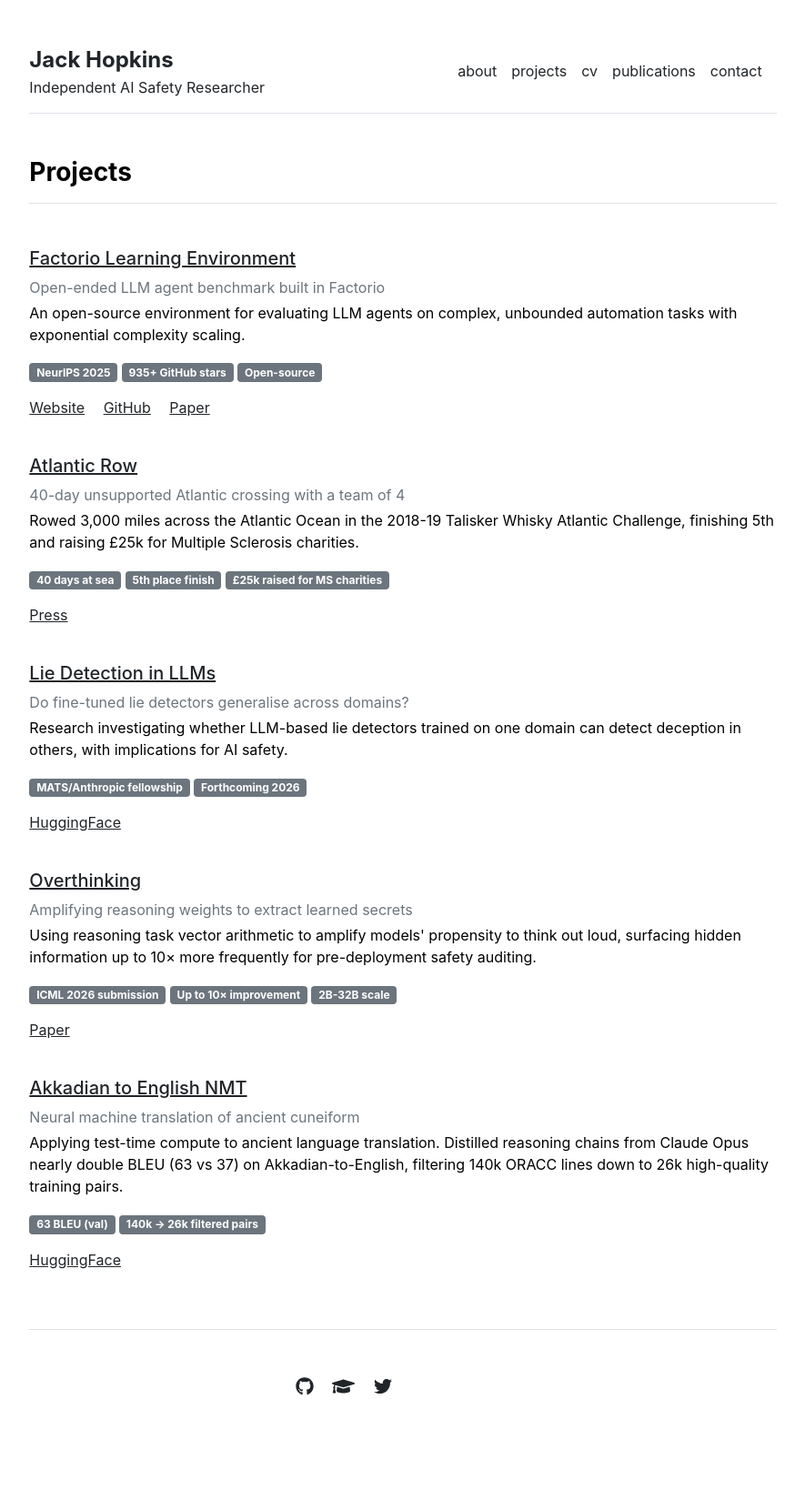
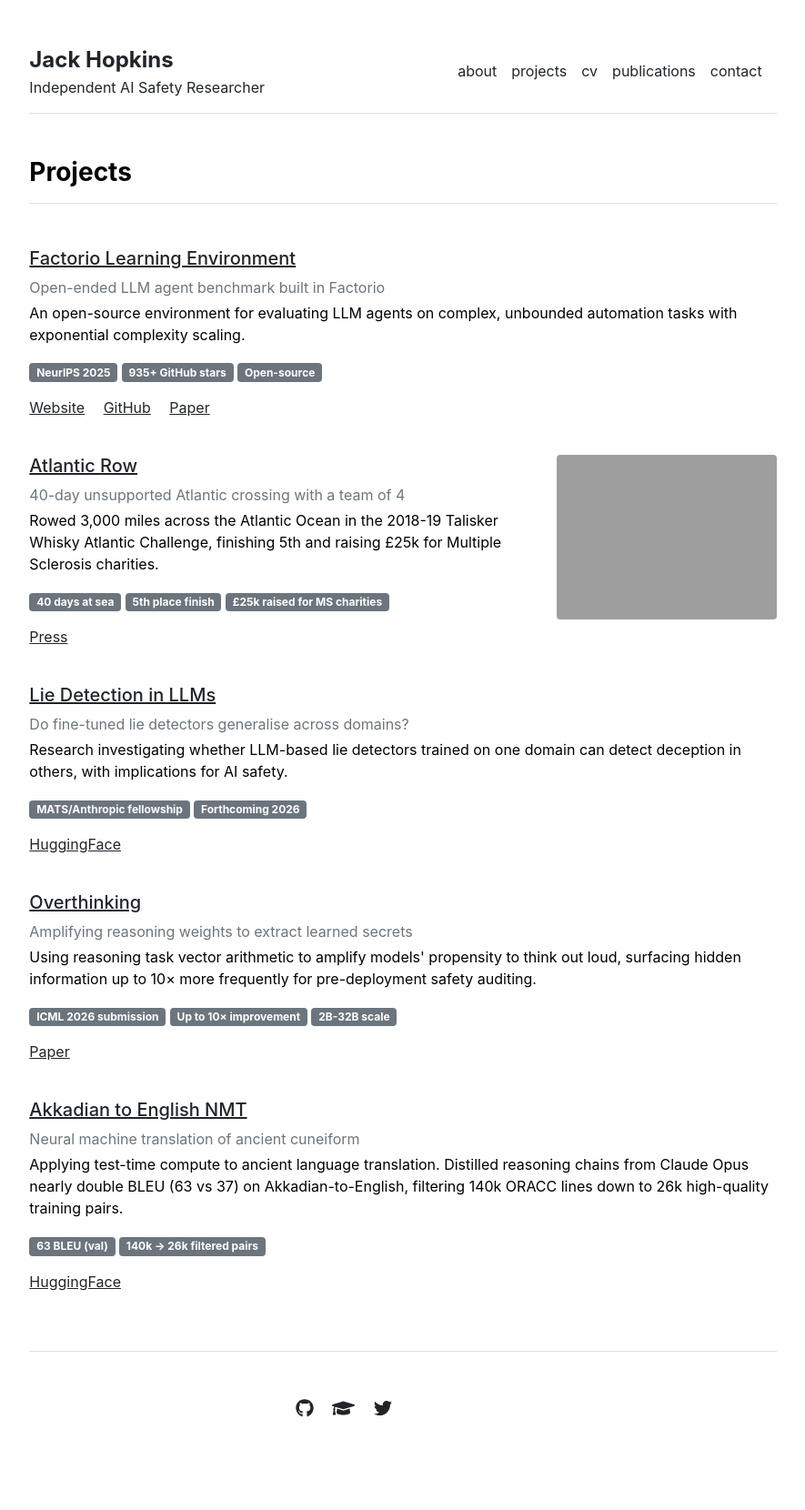
Before and after one commit to JackHopkins/JackHopkins.github.io, a Jekyll site: the page built from projects.md, in a window 1280 px wide. Shown: the whole page at 91% size, without its empty margins (197-1082 px from the left). Built offline with Jekyll 4.4.1, drawn with Linux system fonts in a browser that asks for light colours; before the commit the page ends 1636 px from its top, so only the background shows below that.

Commit message:
Show rowing photo on Atlantic Row project listing and detail page
Co-Authored-By: Claude Fable 5 <noreply@anthropic.com>

```diff
--- a/_data/projects.yml
+++ b/_data/projects.yml
@@ -10,7 +10,6 @@
     - {label: "Website", url: "https://jackhopkins.github.io/factorio-learning-environment/"}
     - {label: "GitHub", url: "https://github.com/JackHopkins/factorio-learning-environment"}
     - {label: "Paper", url: "https://arxiv.org/abs/2503.09617"}
-  image: "/assets/images/projects/factorio-placeholder.png"
 
 - slug: atlantic-row
   title: "Atlantic Row"
@@ -22,7 +21,7 @@
     - "£25k raised for MS charities"
   links:
     - {label: "Press", url: "https://www.adventure52.com/news/the-teams-taking-on-the-talisker-whisky-atlantic-challenge/"}
-  image: "/assets/images/projects/atlantic-placeholder.png"
+  image: "/assets/img/rowing.png"
 
 - slug: lie-detection
   title: "Lie Detection in LLMs"
@@ -33,7 +32,6 @@
     - "Forthcoming 2026"
   links:
     - {label: "HuggingFace", url: "https://huggingface.co/Noddybear"}
-  image: "/assets/images/projects/lie-detection-placeholder.png"
 
 - slug: overthinking
   title: "Overthinking"
@@ -45,7 +43,6 @@
     - "2B-32B scale"
   links:
     - {label: "Paper", url: "https://arxiv.org/abs/2607.08173"}
-  image: "/assets/images/projects/overthinking-placeholder.png"
 
 - slug: akkadian-nmt
   title: "Akkadian to English NMT"
@@ -56,4 +53,3 @@
     - "140k → 26k filtered pairs"
   links:
     - {label: "HuggingFace", url: "https://huggingface.co/Noddybear/akkadian-qwen3-4b"}
-  image: "/assets/images/projects/akkadian-placeholder.png"
--- a/_layouts/projects.html
+++ b/_layouts/projects.html
@@ -7,7 +7,7 @@ layout: default
 <h3 class="fw-bold border-bottom pb-3 mb-5">Projects</h3>
 {% for project in site.data.projects %}
 <div class="row g-5 mb-4">
-  <div>
+  <div class="{% if project.image %}col-md-8{% endif %}">
     <h5><a href="{{ site.github.url }}/projects/{{ project.slug }}">{{ project.title }}</a></h5>
     <p class="text-muted mb-1">{{ project.tagline }}</p>
     <p>{{ project.description }}</p>
@@ -24,5 +24,10 @@ layout: default
     </p>
     {% endif %}
   </div>
+  {% if project.image %}
+  <div class="col-md-4">
+    <img src="{{ site.github.url }}{{ project.image }}" alt="{{ project.title }}" width="100%" class="rounded">
+  </div>
+  {% endif %}
 </div>
 {% endfor %}
```
Also changed, not shown: projects/atlantic-row.md (+1 -2 lines), 1 other file.
